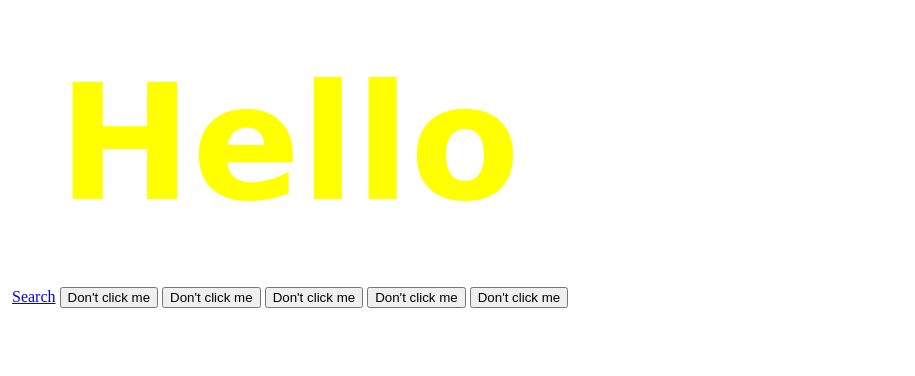
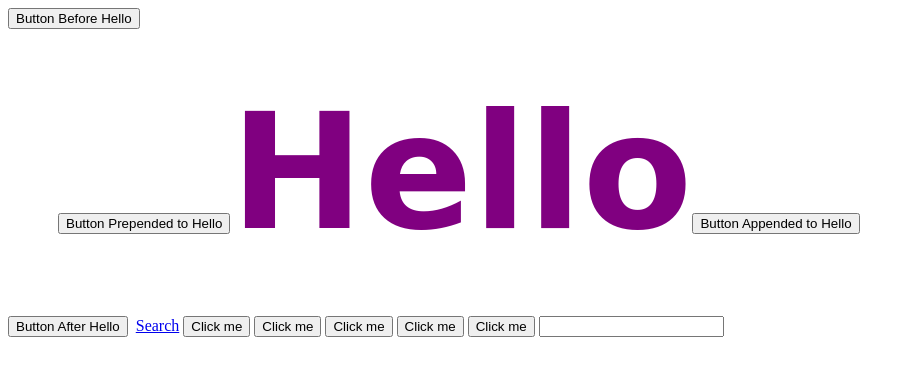
Before and after one commit to TrifShterev/jQuery, a plain HTML site: page index.html in a window 1280 px wide. Shown: the whole page, without its empty margins (0-915 px from the left). Drawn offline with nearby package versions, Linux system fonts and the light colour scheme.

Commit message:
More useful jQuery methods

```diff
--- a/index.html
+++ b/index.html
@@ -16,6 +16,7 @@
     <button>Click me!</button>
     <button>Click me!</button>
 
+<input type="text" name="" value="" />
 
     <script src="https://ajax.googleapis.com/ajax/libs/jquery/3.6.0/jquery.min.js"></script>
     <script src="index.js"></script>
--- a/index.js
+++ b/index.js
@@ -1,5 +1,5 @@
 //$("h1").text("Bye");
-$("button").text("Don't click me");//add/change textin tag
+$("button").text("Click me");//add/change textin tag
 //$("button").html("<em>Don't click me</em>");add/change html tag works as innerHTML in vanila JS
 
 //$("a").attr("href", "http://www.yahoo.com"); attribute manipulation -changing value of an attribute or add attribute to html element is done by the same way
@@ -10,7 +10,87 @@ console.log($("h1").attr("class"));
 //returns the source of img
 console.log($("img").attr("src"));
 
-//Event listeners
-$("h1").click(function() {
-    $("h1").css("color", "purple");
+//EVENT LISTENERS
+// $("h1").click(function() {
+//     $("h1").css("color", "purple");
+// }); -->To <h1>
+
+// $("button").click(function() {
+//     $("h1").css("color", "purple");
+// });--> TO all buttons
+
+// $("input").keypress(function(event) {
+//     console.log(event.key);
+// }) --> Keeps lot on any button pressed and shows it to the Console
+
+// $(document).keypress(function(event) {
+//     $("h1").text(event.key)
+// }) --> displays the pressed key in the <h1>
+
+// .on("eventListener",callbackfunction)- it takes 2 parameters -1)event listener 2)callback function to happen on that event
+//Example:
+// $("h1").on("mouseover", function() {
+//     $("h1").css("color", "black");
+// }); --> on hovering over our <h1> it will change the color
+
+//All the list of events we can use with .on() can be found at:
+// https://www.w3schools.com/jsref/dom_obj_event.asp
+
+//Add and Remove of elements with jQuery
+//We can ADD before OR after some element another one using:
+// .before("nameof the EL we want to add")
+// .after("nameof the EL we want to add")
+//Example:
+$("h1").before("<button>Button Before Hello</button>");
+$("h1").after("<button>Button After Hello</button>");
+
+//We can Add element just after the oppening tag of the selected element using .prepent() or just before the closing tag using .appent():
+// .prepent("nameof the EL we want to add")
+// .append("nameof the EL we want to add")
+//Example:
+$("h1").prepend("<button>Button Prepended to Hello</button>");
+$("h1").append("<button>Button Appended to Hello</button>");
+
+//.remove() removes the selected element or elements
+// $("h1").remove();
+
+// $("h1").hide(); --> Hides the selected element.
+// $("h1").show(); --> Shows the selected element.
+
+// .toggle() will (свива и разгъва) suddenly show and hide the selected element. In our case always when we click some button on the page it will activate .toggle()
+// $("button").click(function () {
+//     $("h1").toggle();
+// })
+
+//.fadeOut() wil make an elemnt to disapear by more pleasent way
+//fadeIn() makes faded Out element to show up.
+//Example .fadeOut():
+// $("button").click(function () {
+//     $("h1").fadeOut();
+// })
+//Example .fadeIn():
+// $("button").click(function () {
+//     $("h1").fadeIn();
+// })
+//Example .fadeToggle() works as .toggle() but more nicely way
+// $("button").click(function () {
+//     $("h1").fadeToggle();
+// });
+
+//.slideUp() , .slideDown() and .slideToggle() съответно сгъват нагоре и надолу селектирания елемент .slideToggle() прави и двете
+// $("button").click(function () {
+//     $("h1").slideToggle();
+// })
+
+//.animate({some css here...}) ни позволява да използваме наш css който да се изпълни при определени условия върху селектирания елемент
+//работи само с CSS пропъртита които имат числа за стойности(margin,width,opacity...) ако използваме %, rem.. те заедно с числата трябва да са в кавички "20%","10rem"...
+// $("button").click(function () {
+//     $("h1").animate({opacity: 0.5});
+// }) --> will made the selected item and its sub items more transperant when click on some button
+
+//those methods can be chained
+$("button").click(function () {
+    $("h1").slideUp().slideDown().animate({opacity: 0.5});
 });
+
+//all methods here: https://www.w3schools.com/jquery/jquery_ref_effects.asp
--- a/styles.css
+++ b/styles.css
@@ -1,6 +1,6 @@
 .big-title{
     font-size: 10rem;
-    color: yellow;
+    color: purple;
     font-family: cursive;
 }
 
```
